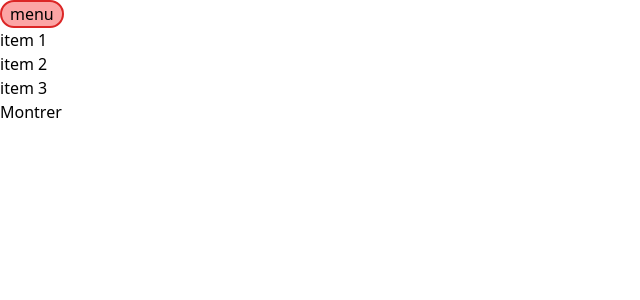
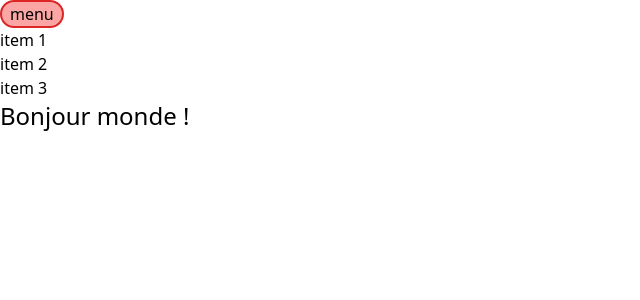
Before and after one commit to MMI-SAE-203/r213-2024-pracht-tp1-SamuelCharasse, a Vue app: page / in a window 1280 px wide. Shown: the top 300 px of the page, without its empty margins (0-640 px from the left). Built offline with nearby package versions, Linux system fonts and the light colour scheme.

Commit message:
Mise à jour de la fonctionnalité de basculement pour afficher/cacher le texte dans la page d'accueil

```diff
--- a/src/pages/index.vue
+++ b/src/pages/index.vue
@@ -1,10 +1,7 @@
 <script setup lang="ts">
-import { ref } from 'vue'
-
-const menuIsOpen = ref(false)
+//
 </script>
 
 <template>
-  <button @pointerdown="menuIsOpen=!menuIsOpen">Montrer</button>
-  <h1 v-show="menuIsOpen" class="text-2xl">Bonjour monde !</h1>
+  <h1 class="text-2xl">Bonjour monde !</h1>
 </template>
```
